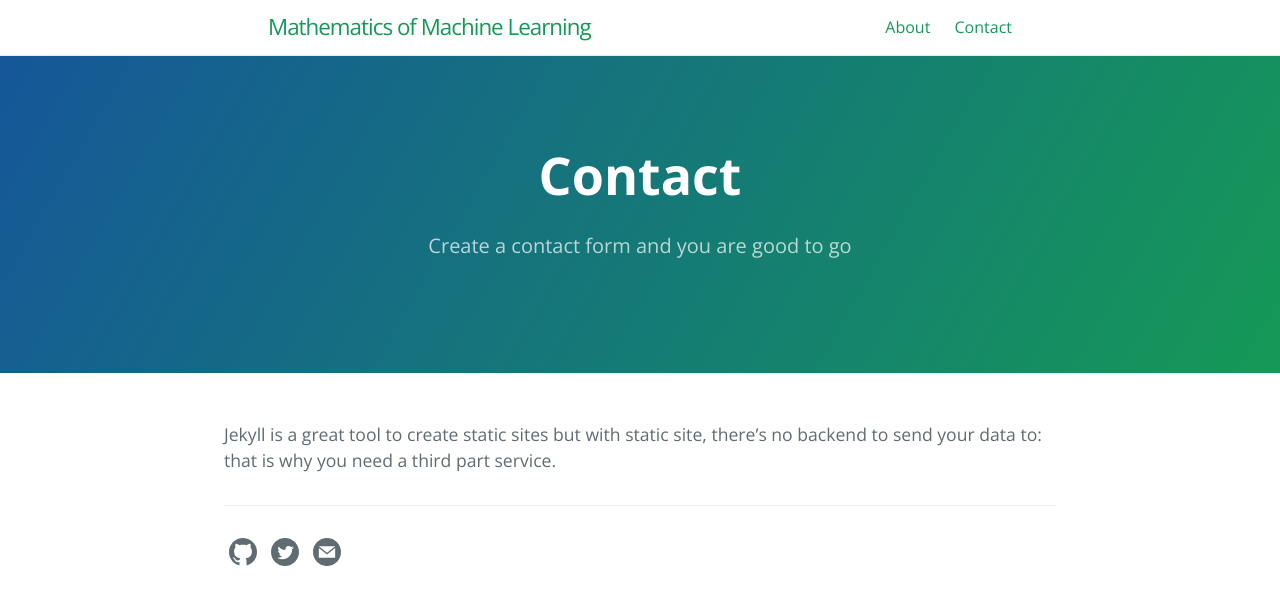
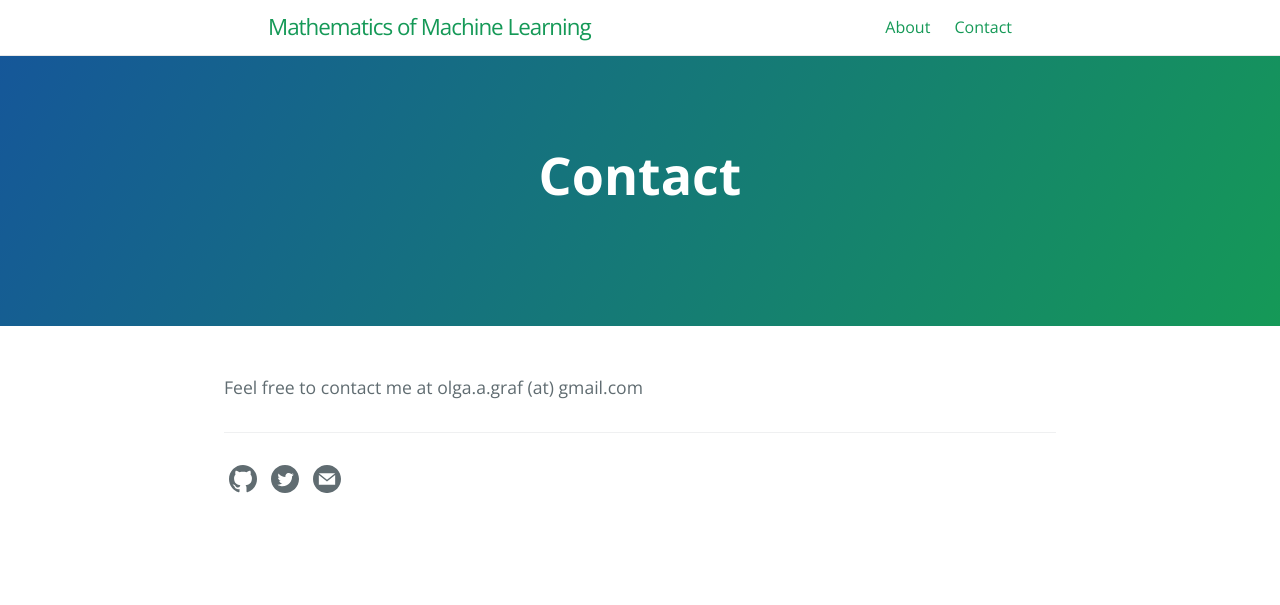
Before and after one commit to olgagraf/olgagraf.github.io, a Jekyll site: the page built from contact.md, in a window 1280 px wide. Shown: the top 605 px of the page. Built offline with Jekyll 4.4.1, drawn with Linux system fonts in a browser that asks for light colours.

Commit message:
Update contact.md

```diff
--- a/contact.md
+++ b/contact.md
@@ -1,12 +1,12 @@
 ---
 layout: page
 title: Contact
-tagline: Create a contact form and you are good to go
+tagline:
 ref: contact
 order: 1
 ---
 
-Jekyll is a great tool to create static sites but with static site, there's no backend to send your data to: that is why you need a third part service.
+Feel free to contact me at olga.a.graf (at) gmail.com
 
 
 
```
